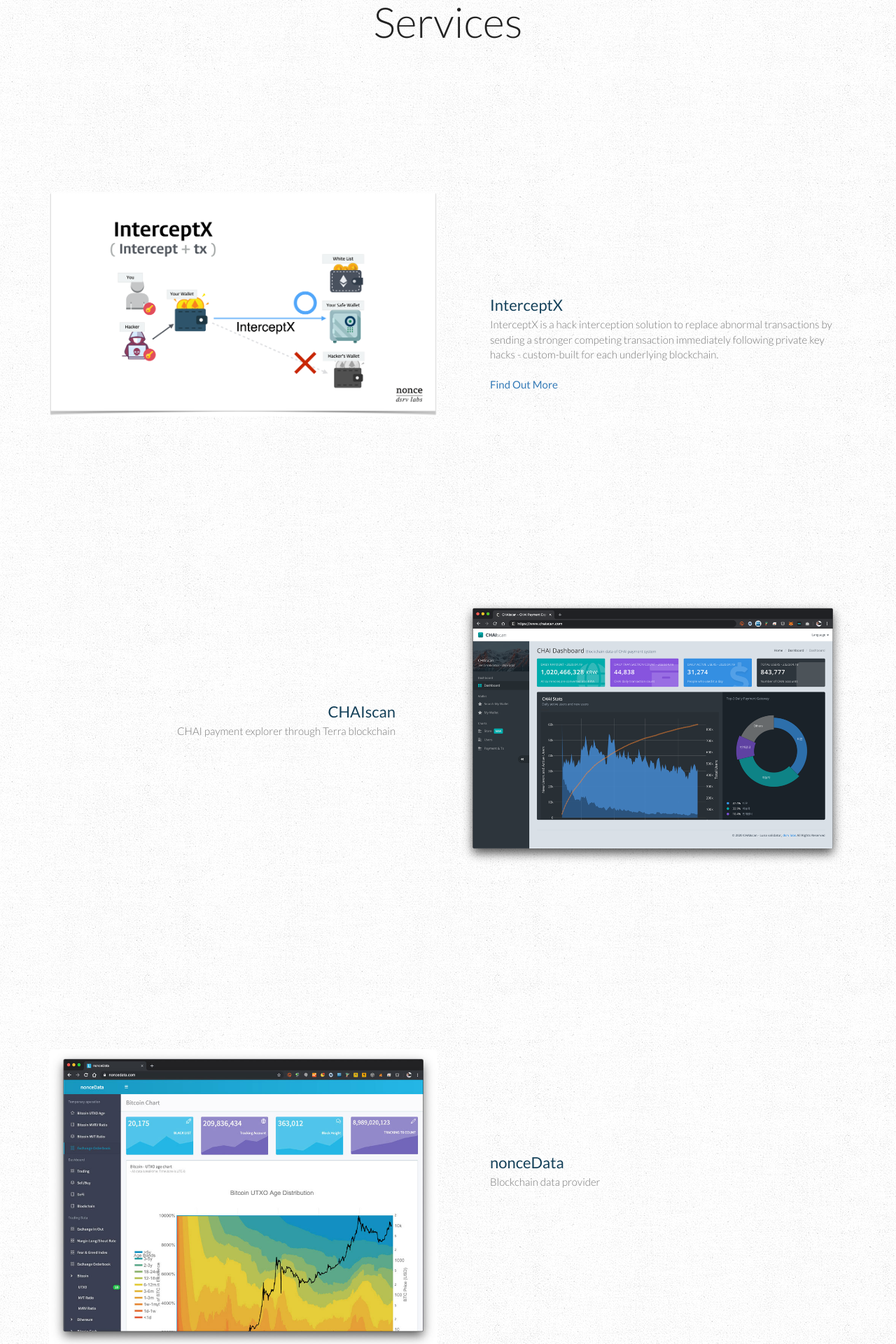
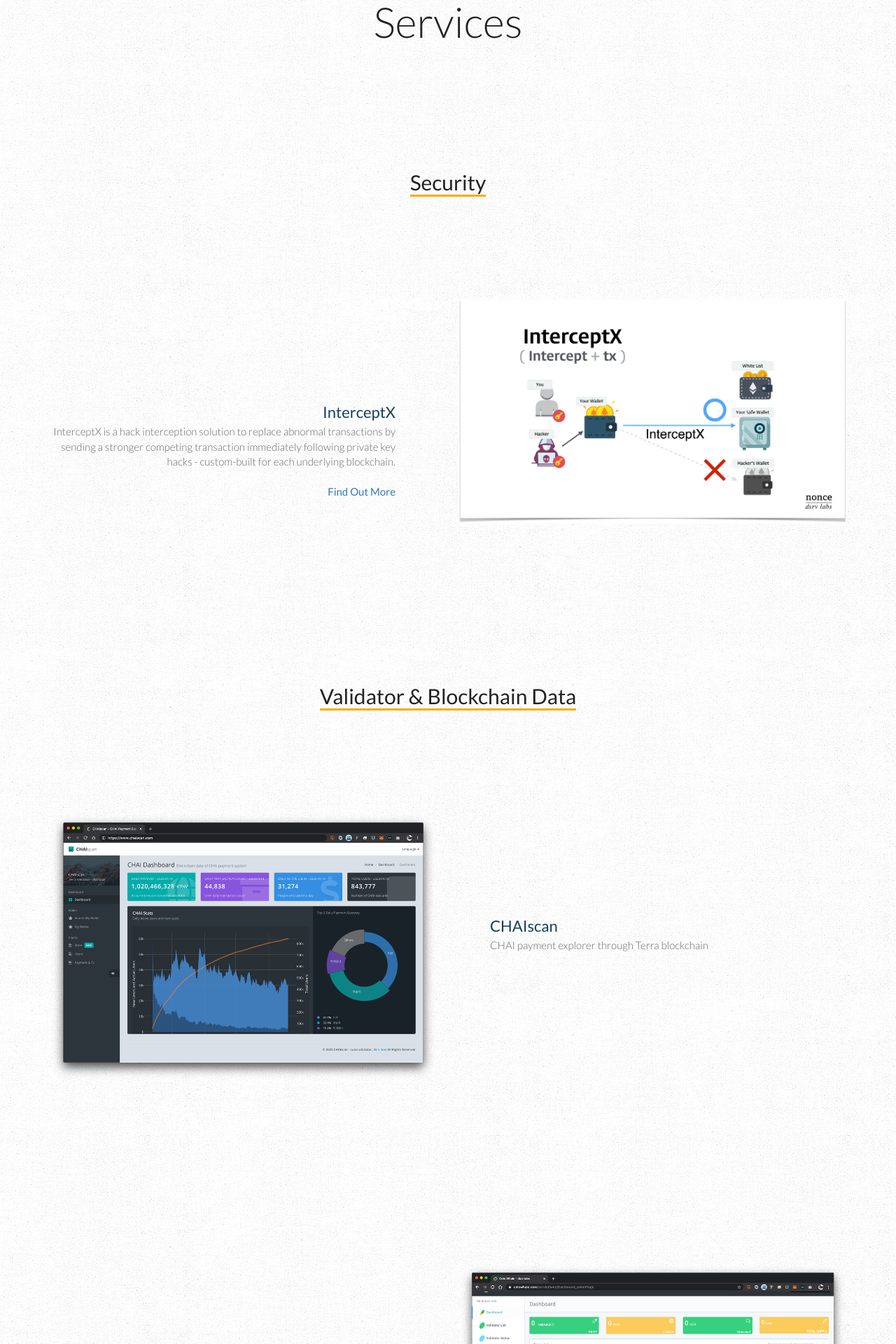
Before and after one commit to dsrvlabs/dsrvlabs.github.io, a Jekyll site: the page built from index.html, in a window 1280 px wide. Shown: the part 535-2455 px from the top of the page at 70% size. Built offline with Jekyll 4.4.1, drawn with Linux system fonts in a browser that asks for light colours; nearby versions of some CDN libraries; some web fonts are replaced; the list of posts is cut into pages by our own code; some of the changed text lies outside the part shown.

Commit message:
Add a service. CeloWhale

```diff
--- a/index.html
+++ b/index.html
@@ -198,7 +198,7 @@
 		}
 		#services .serviceTextDiv .serviceTextDiv_link small {
 			font-size: 15px;
-			color: #777;
+			color: #666;
 			font-weight: 300;
 		}
 		#services .serviceTextDiv .serviceTextDiv_link a {
@@ -209,6 +209,9 @@
 		#services .serviceTextDiv .serviceTextDiv_link a > small {
 			color:#539ad7;
 			font-weight: 400;
+		}
+		#services .subTitle {
+			margin-top: 100px;
 		}
 		@media screen and (max-width: 992px) {
 			#services .mdHidden1 {
@@ -245,16 +248,25 @@
 							<span class="section-line"></span> -->
                         </div>
                         <!-- //.section-title -->
-                    </div>
+					</div>
                 </div>
-                <!-- //.row -->
+				<!-- //.row -->
+
+
+				<div class="row subTitle">
+					<div class="col-md-12">
+						<div class="text-center" style="margin-bottom: 0px;">
+							<h2><span  style="border-bottom: 3px solid #F2AE00;">Security</span></h2>
+						</div>
+					</div>
+				</div>
 
 
 
                 <div class="row service-row">
-					<div class="col-md-6 mdHidden2">
-						<div class="serviceTextDiv">
-							<h4><a href="https://www.noncedata.com" target="_blank" >InterceptX</a></h4>
+					<div class="col-md-6  ">
+						<div class="serviceTextDiv alignRight">
+							<h4><span href="" onClick="alertComming();" style="color: #144059; cursor: pointer" >InterceptX</span></h4>
 							<div class="serviceTextDiv_link">
 								<small>
 									InterceptX is a hack interception solution to replace abnormal transactions by sending a stronger competing transaction immediately following private key hacks - custom-built for each underlying blockchain.
@@ -264,9 +276,10 @@
 								</p>
 							</div>
 						</div>
+						<!-- //.who-we-are-text -->
 					</div>
                     <div class="col-md-6">
-                        <div class="carousel-container">
+                        <div>
                             <div>
                                 <!-- Wrapper for slides -->
                                 <div>
@@ -278,36 +291,33 @@
                         </div>
                         <!-- //.carousel-container -->
                     </div>
-                    <div class="col-md-6 mdHidden1">
-						<div class="serviceTextDiv">
-							<h4><a href="https://www.noncedata.com" target="_blank">InterceptX</a></h4>
-							<div class="serviceTextDiv_link">
-								<small>
-									InterceptX is a hack interception solution to replace abnormal transactions by sending a stronger competing transaction immediately following private key hacks - custom-built for each underlying blockchain.
-								</small>
-								<p style="margin-top: 20px;">
-									<a href="#" onClick="alertComming();">Find Out More</a>
-								</p>
-							</div>
-						</div>
-                    </div>
                 </div>
 				<!-- //.row -->
 
 
 
+				<div class="row subTitle">
+					<div class="col-md-12">
+						<div class="text-center" style="margin-bottom: 0px;">
+							<h2><span  style="border-bottom: 3px solid #F2AE00;">Validator & Blockchain Data</span></h2>
+						</div>
+					</div>
+				</div>
+
+
+
+
                 <div class="row service-row">
-					<div class="col-md-6  ">
-						<div class="serviceTextDiv alignRight">
+					<div class="col-md-6 mdHidden2">
+						<div class="serviceTextDiv">
 							<h4><a href="https://www.chaiscan.com" target="_blank">CHAIscan</a></h4>
 							<div class="serviceTextDiv_link">
 								<small>CHAI payment explorer through Terra blockchain</small>
 							</div>
 						</div>
-						<!-- //.who-we-are-text -->
 					</div>
                     <div class="col-md-6">
-                        <div>
+                        <div class="carousel-container">
                             <div>
                                 <!-- Wrapper for slides -->
                                 <div>
@@ -319,8 +329,66 @@
                         </div>
                         <!-- //.carousel-container -->
                     </div>
+                    <div class="col-md-6 mdHidden1">
+						<div class="serviceTextDiv">
+							<h4><a href="https://www.chaiscan.com" target="_blank">CHAIscan</a></h4>
+							<div class="serviceTextDiv_link">
+								<small>CHAI payment explorer through Terra blockchain</small>
+							</div>
+						</div>
+                    </div>
                 </div>
 				<!-- //.row -->
+
+
+                <div class="row service-row">
+					<div class="col-md-6  ">
+						<div class="serviceTextDiv alignRight">
+							<h4><a href="https://www.celowhale.com" target="_blank" >CeloWhale</a></h4>
+							<div class="serviceTextDiv_link">
+								<small>
+									Dashboard for Celo Validators of <a href="https://www.celowhale.com" target="_blank" style="font-weight: 500">mainnet</a> and <a href="https://baklava.celowhale.com" target="_blank" style="font-weight: 500">Baklava testnet</a>.
+This dashboard provides list and status of all Celo validators.
+Celo is an open platform that makes financial tools accessible to anyone with a mobile phone.
+								</small>
+								<!-- <p style="margin-top: 20px;">
+									<a href="#" onClick="alertComming();">Find Out More</a>
+								</p> -->
+							</div>
+							<div class="serviceTextDiv_link">
+								<a href="https://forum.celo.org/t/next-stake-off-course-the-master-validator-challenge/322" target="_blank"><small> - Master Validator</small></a>
+							</div>
+							<div class="serviceTextDiv_link">
+								<a href="https://twitter.com/CeloOrg/status/1204883610697945089" target="_blank"><small> - 1st place on The Great Celo Stake Off(phase-1)</small></a>
+							</div>
+							<div class="serviceTextDiv_link">
+								<a href="https://celo.org/validators#leaderboard" target="_blank"><small> - 6th place on The Great Celo Stake Off(final)</small></a>
+							</div>
+							<div class="serviceTextDiv_link">
+								<a href="https://github.com/dsrvlabs/celo#bug-reporting-and-code-contribution" target="_blank"><small> - Code Contribution and Bug reporting</small></a>
+							</div>
+							<div class="serviceTextDiv_link">
+								<a href="https://github.com/dsrvlabs/celo/blob/master/whitepaper/celo_white_paper_korean.pdf" target="_blank"><small> - Whitepaper Translation</small></a>
+							</div>
+						</div>
+						<!-- //.who-we-are-text -->
+					</div>
+                    <div class="col-md-6">
+                        <div>
+                            <div>
+                                <!-- Wrapper for slides -->
+                                <div>
+									<img src="/assets/myimg/img-celowhale.png" alt="" class="img-responsive img-rounded" onmouseenter="zoomIn(event);" onmouseleave="zoomOut(event);"/>
+                                </div>
+                                <!-- //.carousel-inner -->
+                            </div>
+                            <!-- //.carousel -->
+                        </div>
+                        <!-- //.carousel-container -->
+                    </div>
+                </div>
+				<!-- //.row -->
+
 
 
 
@@ -388,9 +456,55 @@
 
 
 
+
+
                 <div class="row service-row">
 					<div class="col-md-6 mdHidden2">
 						<div class="serviceTextDiv">
+							<h4><a href="https://arbitrage.dsrvlabs.com/" target="_blank">Arbitrage</a></h4>
+							<div class="serviceTextDiv_link">
+								<small>Cryptocurrency arbitrage trading system</small>
+							</div>
+
+						</div>
+					</div>
+					<div class="col-md-6">
+						<div>
+							<div>
+								<!-- Wrapper for slides -->
+                                <div>
+                                    <img src="/assets/myimg/img-arbitrage.jpg" alt="" class="img-responsive img-rounded" onmouseenter="zoomIn(event);" onmouseleave="zoomOut(event);"/>
+                                </div>
+								<!-- //.carousel-inner -->
+							</div>
+							<!-- //.carousel -->
+						</div>
+						<!-- //.carousel-container -->
+					</div>
+					<div class="col-md-6 mdHidden1">
+						<div class="serviceTextDiv">
+							<h4><a href="https://www.noncedata.com/Arbitrage.jsp" target="_blank">Arbitrage</a></h4>
+							<div class="serviceTextDiv_link">
+								<small>Cryptocurrency arbitrage trading system</small>
+							</div>
+						</div>
+					</div>
+				</div>
+				<!-- //.row -->
+
+
+				<div class="row subTitle">
+					<div class="col-md-12">
+						<div class="text-center" style="margin-bottom: 0px;">
+							<h2><span  style="border-bottom: 3px solid #F2AE00;">Research</span></h2>
+						</div>
+					</div>
+				</div>
+
+
+                <div class="row service-row">
+					<div class="col-md-6  ">
+						<div class="serviceTextDiv alignRight">
 							<h4 style="color: #337ab7"><a href="http://stat.dsrvnet.dsrvlabs.com:3000/" target="_blank">dsrvNet</a></h4>
 							<div class="serviceTextDiv_link">
 								<small>Private testnet for pluggable and quantum-resistant blockchain with experimental crazy features</small>
@@ -411,66 +525,16 @@
 								<a href="http://wallet.dsrvnet.dsrvlabs.com" target="_blank"><small> - Web-Wallet</small></a>
 							</div>
 						</div>
-					</div>
-					<div class="col-md-6">
-						<div>
-							<div>
-								<!-- Wrapper for slides -->
-								<div>
-									<img src="/assets/myimg/img-dsrvnet1.png" alt="" class="img-responsive img-rounded" onmouseenter="zoomIn(event);" onmouseleave="zoomOut(event);"/>
-									<img src="/assets/myimg/img-dsrvnet2.png" alt="" class="img-responsive img-rounded" style="position: relative; top: -170px; left: 70px;" onmouseenter="zoomIn(event);" onmouseleave="zoomOut(event);"/>
-								</div>
-								<!-- //.carousel-inner -->
-							</div>
-							<!-- //.carousel -->
-						</div>
-						<!-- //.carousel-container -->
-					</div>
-					<div class="col-md-6 mdHidden1">
-						<div class="serviceTextDiv">
-							<h4 style="color: #337ab7"><a href="http://stat.dsrvnet.dsrvlabs.com:3000/" target="_blank">dsrvNet</a></h4>
-							<div class="serviceTextDiv_link">
-								<small>Private testnet for pluggable and quantum-resistant blockchain with experimental crazy features</small>
-							</div>
-							<div class="serviceTextDiv_link">
-								<a href="http://stat.dsrvnet.dsrvlabs.com:3000/" target="_blank"><small> - Stat</small></a>
-							</div>
-							<div class="serviceTextDiv_link">
-								<a href="http://monitoring.dsrvnet.dsrvlabs.com:3000" target="_blank"><small> - Monitoring dashboard</small></a>
-							</div>
-							<div class="serviceTextDiv_link">
-								<a href="http://explorer.dsrvnet.dsrvlabs.com:8080/" target="_blank"><small> - Explorer</small></a>
-							</div>
-							<div class="serviceTextDiv_link">
-								<a href="http://wallet.dsrvnet.dsrvlabs.com" target="_blank"><small> - App-Wallet</small></a>
-							</div>
-							<div class="serviceTextDiv_link">
-								<a href="http://wallet.dsrvnet.dsrvlabs.com" target="_blank"><small> - Web-Wallet</small></a>
-							</div>
-						</div>
-					</div>
-				</div>
-				<!-- //.row -->
-
-
-
-                <div class="row service-row">
-					<div class="col-md-6  ">
-						<div class="serviceTextDiv alignRight">
-							<h4><a href="https://www.lunawhale.com" target="_blank">Arbitrage</a></h4>
-							<div class="serviceTextDiv_link">
-								<small>Cryptocurrency arbitrage trading system</small>
-							</div>
-						</div>
 						<!-- //.who-we-are-text -->
 					</div>
                     <div class="col-md-6">
                         <div>
                             <div>
                                 <!-- Wrapper for slides -->
-                                <div>
-                                    <img src="/assets/myimg/img-arbitrage.jpg" alt="" class="img-responsive img-rounded" onmouseenter="zoomIn(event);" onmouseleave="zoomOut(event);"/>
-                                </div>
+								<div>
+									<img src="/assets/myimg/img-dsrvnet1.png" alt="" class="img-responsive img-rounded" onmouseenter="zoomIn(event);" onmouseleave="zoomOut(event);"/>
+									<img src="/assets/myimg/img-dsrvnet2.png" alt="" class="img-responsive img-rounded" style="position: relative; top: -170px; left: 70px;" onmouseenter="zoomIn(event);" onmouseleave="zoomOut(event);"/>
+								</div>
                                 <!-- //.carousel-inner -->
                             </div>
                             <!-- //.carousel -->
```
Also changed, not shown: assets/myimg/img-celowhale.png (added).
